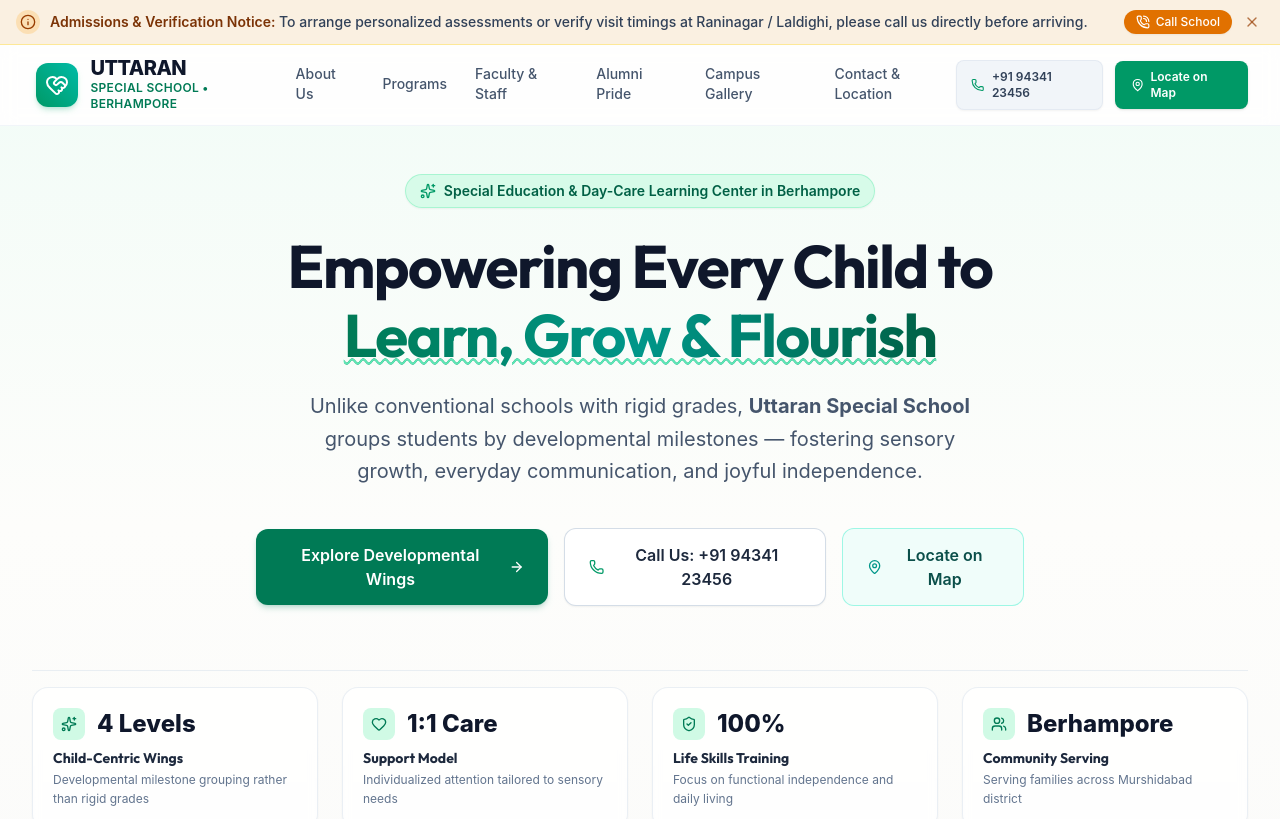
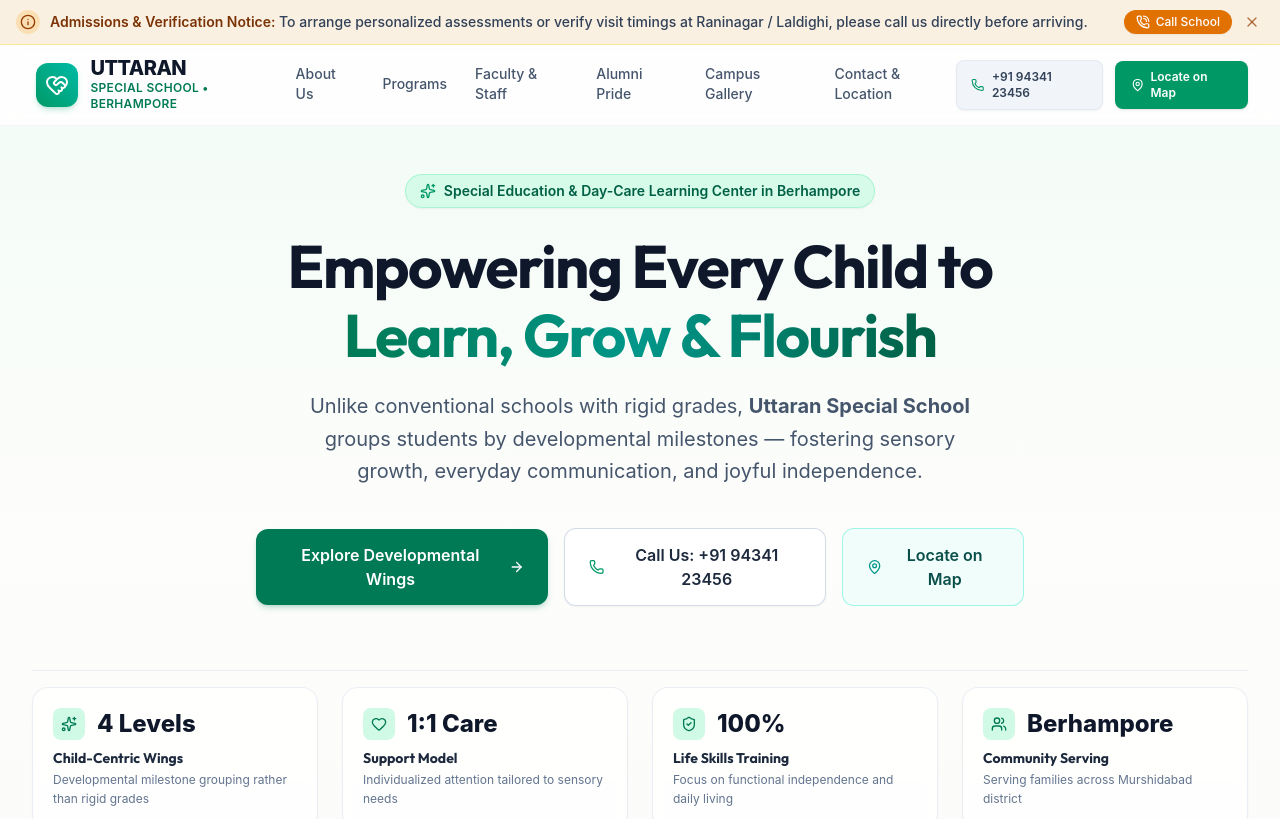
Before and after one commit to Deep642/uttaran-special-school, a React (Vite) app: page / in a window 1280 px wide. Shown: the top 819 px of the page. Built offline with nearby package versions, Linux system fonts and the light colour scheme.

Commit message:
underline removed

```diff
--- a/src/components/Hero.tsx
+++ b/src/components/Hero.tsx
@@ -20,7 +20,7 @@ export const Hero: React.FC = () => {
           {/* Main Heading */}
           <h1 className="text-3xl sm:text-5xl lg:text-6xl font-extrabold text-slate-900 tracking-tight leading-[1.15] mb-5">
             Empowering Every Child to{' '}
-            <span className="text-transparent bg-clip-text bg-gradient-to-r from-emerald-700 via-teal-600 to-emerald-800 underline decoration-emerald-300 decoration-wavy decoration-2">
+            <span className="text-transparent bg-clip-text bg-gradient-to-r from-emerald-700 via-teal-600 to-emerald-800">
               Learn, Grow & Flourish
             </span>
           </h1>
```
